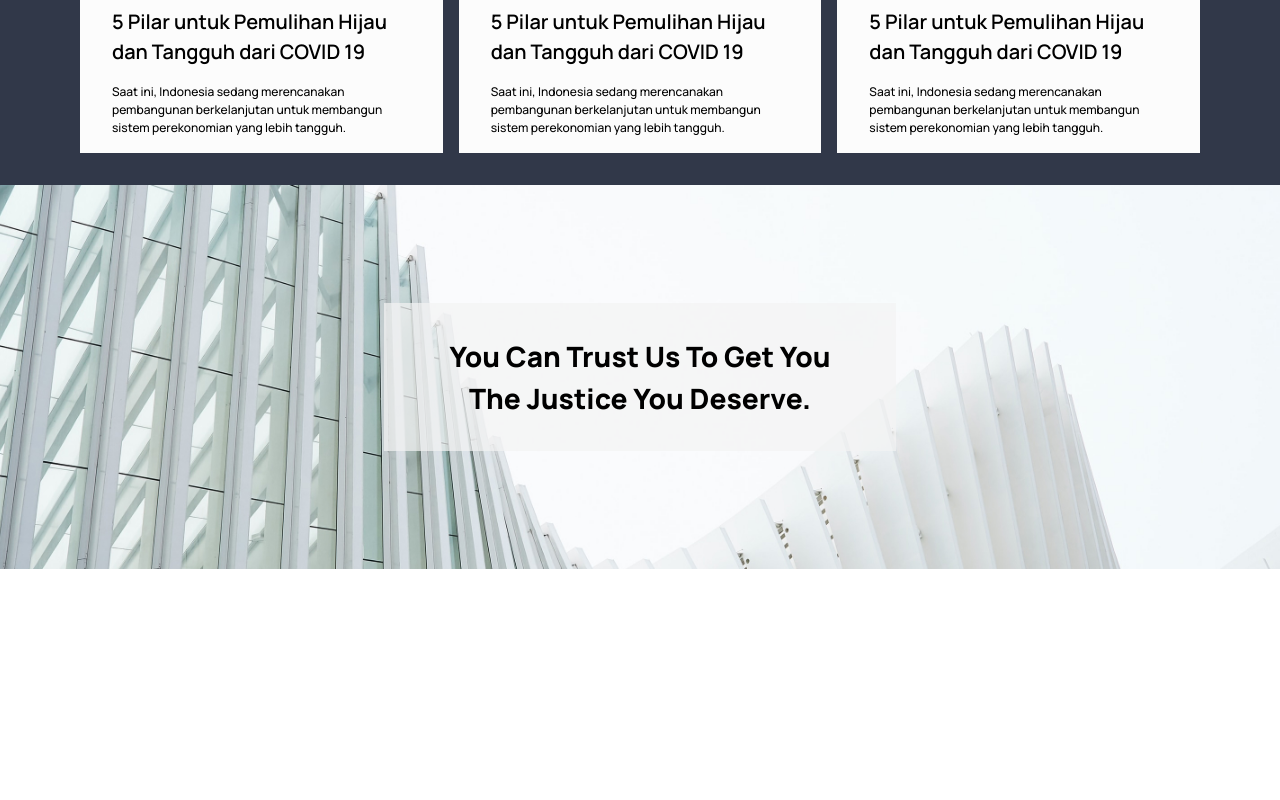
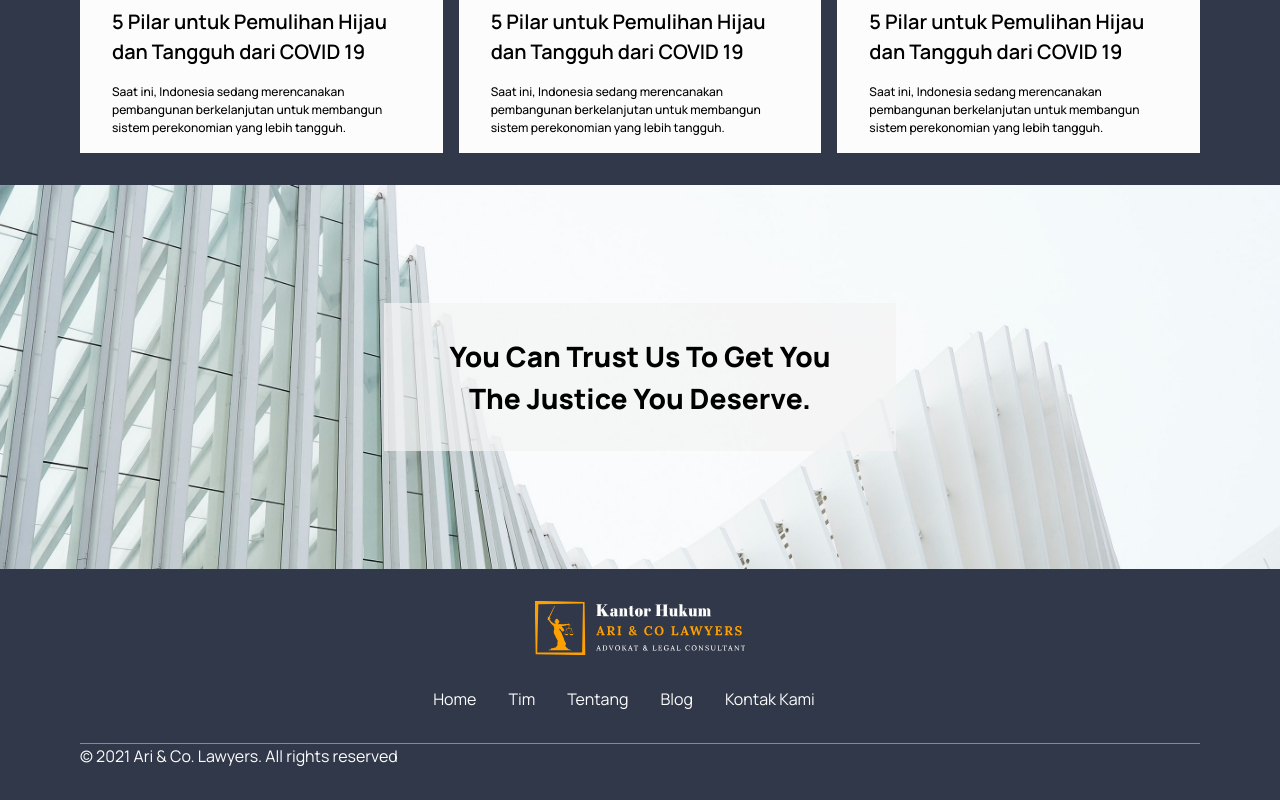
Before and after one commit to robbyawaldi/ari-co-lawyers, a Next.js app in the folder web/: page / in a window 1280 px wide. Shown: the part 3807-4607 px from the top of the page. Before the commit the page ends 4376 px from the top, so only its background shows below. Built offline with nearby package versions, Linux system fonts and the light colour scheme.

Commit message:
add footer

```diff
--- /dev/null
+++ b/web/components/molecules/Footer.tsx
@@ -0,0 +1,26 @@
+import React, { useMemo } from 'react'
+import { Section } from '../templates/Section';
+import Image from 'next/image'
+import { Nav } from '../atoms/Nav';
+import styles from '../../styles/molecules/Footer.module.css'
+
+interface FooterProps {
+
+}
+
+export const Footer: React.FC<FooterProps> = ({ }) => {
+    const years = useMemo(() => new Date().getFullYear(), [])
+
+    return (
+        <Section isFull={false}>
+            <div className={styles.primary}>
+                <Image src="/assets/logo/logo.svg" alt="logo" width={210} height={54} />
+                <Nav />
+            </div>
+            <div className={styles.secondary}>
+                <p>{`© ${years} Ari & Co. Lawyers. All rights reserved`}</p>
+                <div></div>
+            </div>
+        </Section>
+    );
+}
--- a/web/components/organisms/HomeBottom.tsx
+++ b/web/components/organisms/HomeBottom.tsx
@@ -1,5 +1,6 @@
 import React from 'react'
 import { HomeQuote } from '../atoms/HomeQuote';
+import { Footer } from '../molecules/Footer';
 
 interface HomeBottomProps {
 }
@@ -8,6 +9,7 @@ export const HomeBottom: React.FC<HomeBottomProps> = ({ }) => {
     return (
         <>
             <HomeQuote />
+            <Footer />
         </>
     );
 }
--- /dev/null
+++ b/web/styles/molecules/Footer.module.css
@@ -0,0 +1,16 @@
+.primary {
+    display: flex;
+    flex-direction: column;
+    align-items: center;
+    border-bottom: 1px solid var(--clr-f-secondary);
+}
+
+.primary > * {
+    margin-bottom: 2rem !important;
+}
+
+.secondary {
+    display: flex;
+    justify-content: space-between;
+    color: var(--clr-f-white);
+}
```
